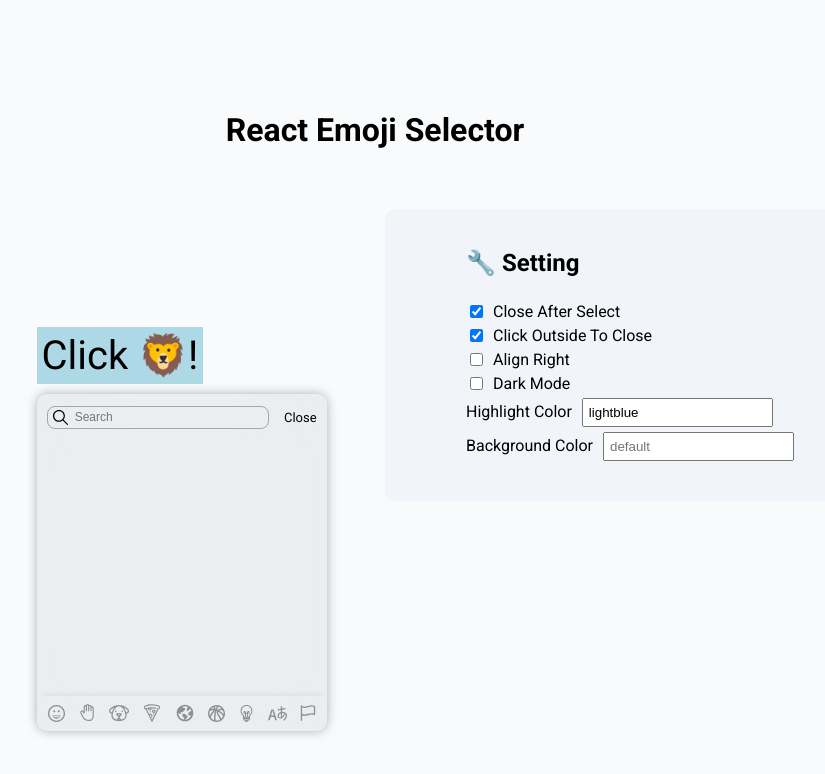
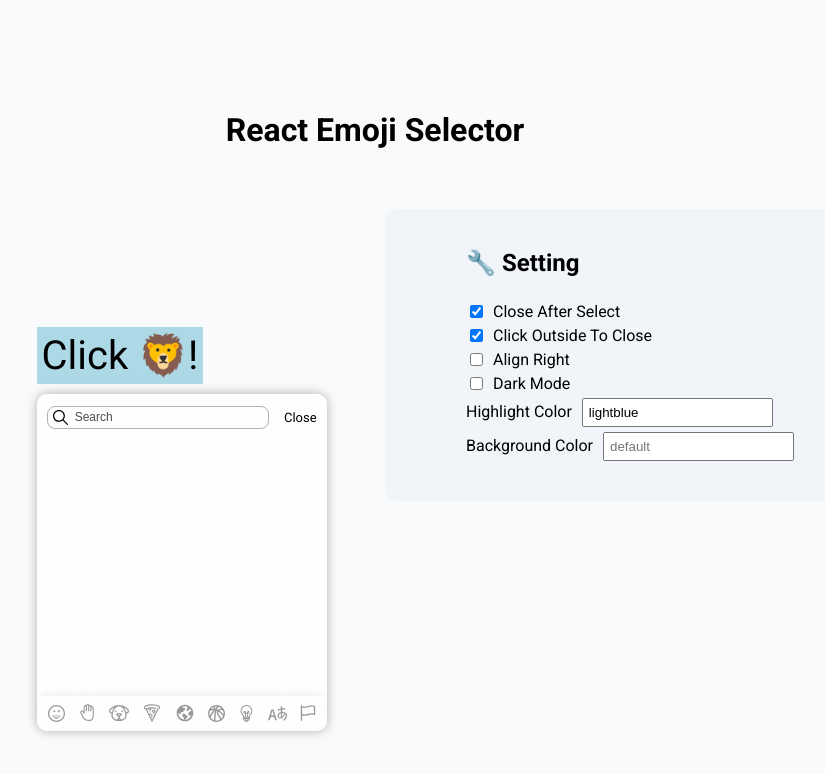
Before and after one commit to 61130061/react-emoji-selectors, a React (Create React App) app: page / in a window 1280 px wide. Shown: the top 774 px of the page, without its empty margins (265-1090 px from the left). Built offline with nearby package versions, Linux system fonts and the light colour scheme; the HTML template or start-up script is replaced by a standard one.

Commit message:
Fix alignRight not working & default background color.

```diff
--- a/src/r-emoji-selector/EmojiSelector.js
+++ b/src/r-emoji-selector/EmojiSelector.js
@@ -56,8 +56,7 @@ function EmojiSelector ({
 
    return (
       <div
-         style={alignRight ? {right: "0"} : {left: "0"} }
-         style={{backgroundColor: backgroundColor}}
+         style={alignRight ? {right: "0", backgroundColor: backgroundColor} : {left: "0", backgroundColor: backgroundColor} }
          ref={pickerRef}
          className={darkMode ? "emoji-picker emoji-dark-mode" : "emoji-picker"}
       >
--- a/src/r-emoji-selector/emoji.css
+++ b/src/r-emoji-selector/emoji.css
@@ -1,4 +1,5 @@
 .emoji-picker {
+   z-index: 100;
    position: absolute;
    /*
    left: 50%;
@@ -9,7 +10,7 @@
    font-size: 13px;
    margin-top: 10px;
    border-radius: 10px;
-   background: rgb(0,0,0,0.05);
+   background: rgb(255,255,255,0.8);
    backdrop-filter: blur(40px);
    -webkit-box-shadow: 0px 0px 11px 0px rgba(0,0,0,0.3);
    box-shadow: 0px 0px 11px 0px rgba(0,0,0,0.3);
@@ -23,8 +24,8 @@
 }
 
 .emoji-picker.emoji-dark-mode {
-   background: rgb(0,0,0,0.4);
-   backdrop-filter: blur(90px);
+   background: rgb(0,0,0,0.6);
+   backdrop-filter: blur(40px);
    color: #f8fafc;
 }
 
@@ -139,6 +140,10 @@
    font-size: 12px;
 }
 
+.emoji-search > input::placeholder {
+   color: rgb(0,0,0, 0.7);
+}
+
 
 .emoji-picker > .footer {
    -webkit-box-shadow: 0px -5px 10px -5px rgba(0,0,0,0.1);
```
Also changed, not shown: 5 other files (tests, documents, lock files or other folders).
